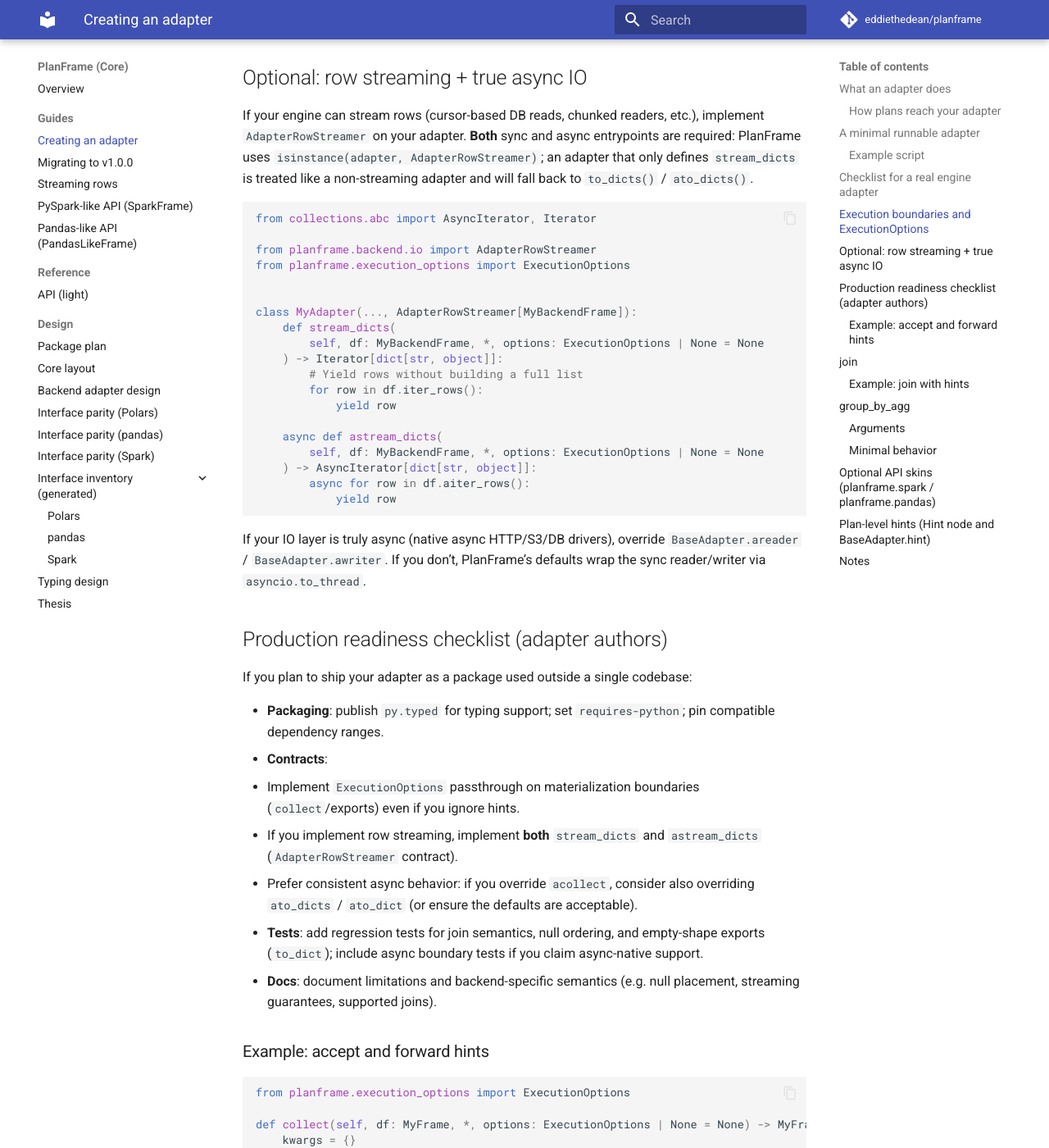
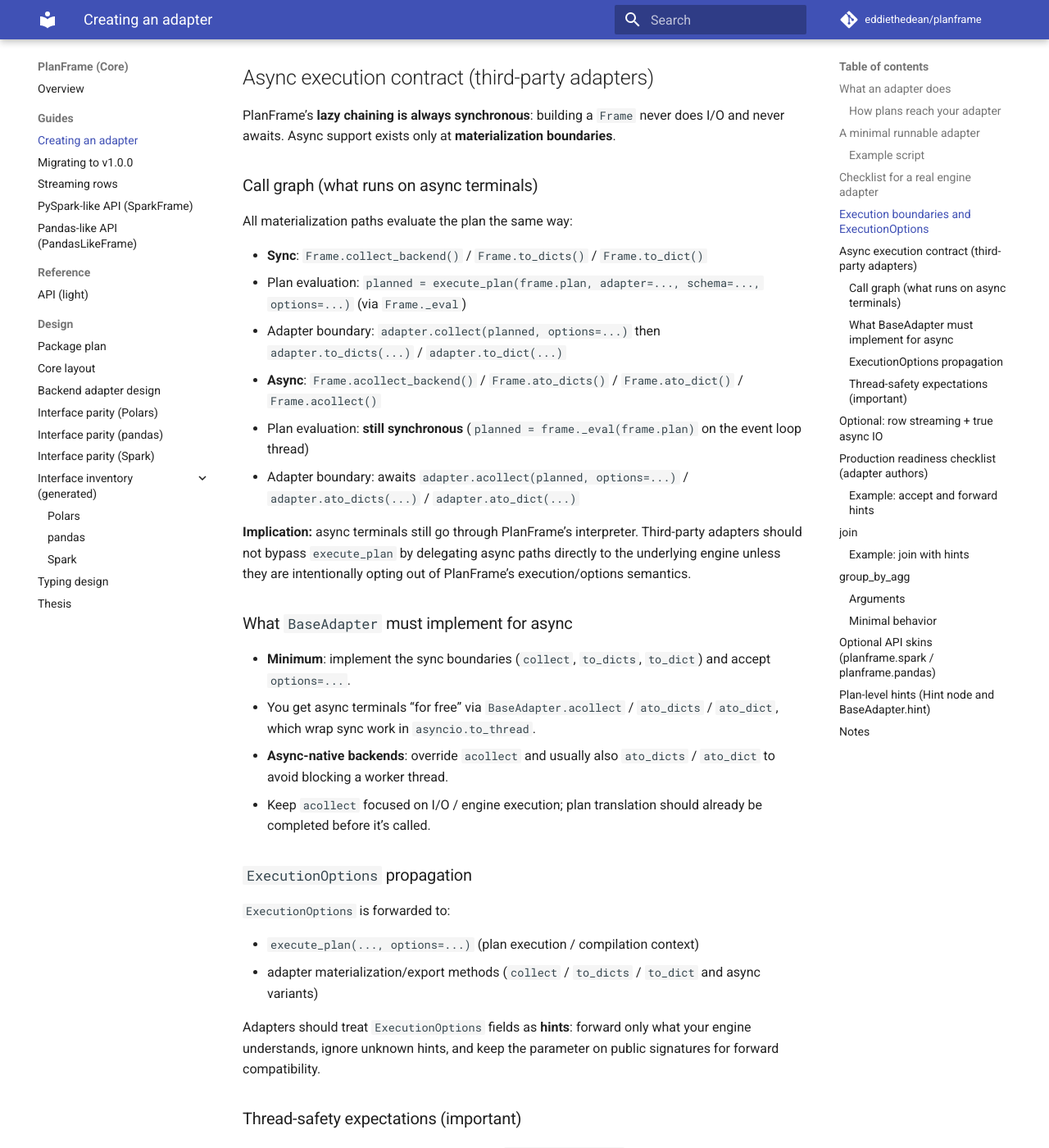
Before and after one commit to eddiethedean/planframe, an MkDocs documentation site: the page built from docs/planframe/guides/creating-an-adapter.md, in a window 1280 px wide and 1400 px high, scrolled down 2520 px. Shown: the whole window at 82% size. Built offline with MkDocs 1.6.1 and Material for MkDocs 9.7.7, drawn with Linux system fonts in a browser that asks for light colours; comment, search, counter and statistics services are not loaded; some of the changed text lies outside the part shown.

Commit message:
Docs: clarify async adapter execution contract
Document that async terminals still plan via execute_plan, how ExecutionOptions propagate, and the thread-safety expectations when relying on default to_thread async adapter methods.

Fixes #77.

```diff
--- a/docs/planframe/guides/creating-an-adapter.md
+++ b/docs/planframe/guides/creating-an-adapter.md
@@ -69,6 +69,47 @@ Materialization and row export happen only at execution boundaries. On `BaseAdap
 **Contract:** adapters should **accept** `options` on these signatures so the public API stays stable. Forward only the hints your engine understands into the backend’s `collect()` / export APIs; ignore the rest. If you do not support any hints yet, it is fine to `options` unused (as many shipped adapters do today), but keep the parameter.
 
 `Frame.collect_backend`, `Frame.to_dicts`, `Frame.to_dict`, and the async counterparts accept the same `ExecutionOptions` and pass them through to the adapter.
+
+## Async execution contract (third-party adapters)
+
+PlanFrame’s **lazy chaining is always synchronous**: building a `Frame` never does I/O and never awaits. Async support exists only at **materialization boundaries**.
+
+### Call graph (what runs on async terminals)
+
+All materialization paths evaluate the plan the same way:
+
+- **Sync**: `Frame.collect_backend()` / `Frame.to_dicts()` / `Frame.to_dict()`
+  - Plan evaluation: `planned = execute_plan(frame.plan, adapter=..., schema=..., options=...)` (via `Frame._eval`)
+  - Adapter boundary: `adapter.collect(planned, options=...)` then `adapter.to_dicts(...)` / `adapter.to_dict(...)`
+- **Async**: `Frame.acollect_backend()` / `Frame.ato_dicts()` / `Frame.ato_dict()` / `Frame.acollect()`
+  - Plan evaluation: **still synchronous** (`planned = frame._eval(frame.plan)` on the event loop thread)
+  - Adapter boundary: awaits `adapter.acollect(planned, options=...)` / `adapter.ato_dicts(...)` / `adapter.ato_dict(...)`
+
+**Implication:** async terminals still go through PlanFrame’s interpreter. Third-party adapters should not bypass `execute_plan` by delegating async paths directly to the underlying engine unless they are intentionally opting out of PlanFrame’s execution/options semantics.
+
+### What `BaseAdapter` must implement for async
+
+- **Minimum**: implement the sync boundaries (`collect`, `to_dicts`, `to_dict`) and accept `options=...`.
+  - You get async terminals “for free” via `BaseAdapter.acollect` / `ato_dicts` / `ato_dict`, which wrap sync work in `asyncio.to_thread`.
+- **Async-native backends**: override `acollect` and usually also `ato_dicts` / `ato_dict` to avoid blocking a worker thread.
+  - Keep `acollect` focused on I/O / engine execution; plan translation should already be completed before it’s called.
+
+### `ExecutionOptions` propagation
+
+`ExecutionOptions` is forwarded to:
+
+- `execute_plan(..., options=...)` (plan execution / compilation context)
+- adapter materialization/export methods (`collect` / `to_dicts` / `to_dict` and async variants)
+
+Adapters should treat `ExecutionOptions` fields as **hints**: forward only what your engine understands, ignore unknown hints, and keep the parameter on public signatures for forward compatibility.
+
+### Thread-safety expectations (important)
+
+If you rely on the default async methods (the `asyncio.to_thread` wrappers), your adapter’s sync boundaries may be invoked **concurrently** in multiple worker threads if users run multiple async collections at once.
+
+- If your backend client / connection object is not thread-safe, either:
+  - override async methods to use an async-native client, or
+  - serialize internally (locks) / use per-task clients, and **document** the limitation.
 
 ## Optional: row streaming + true async IO
 
```
Also changed, not shown: docs/planframe/design/backend-adapter-design.md (+8 -1 lines).
